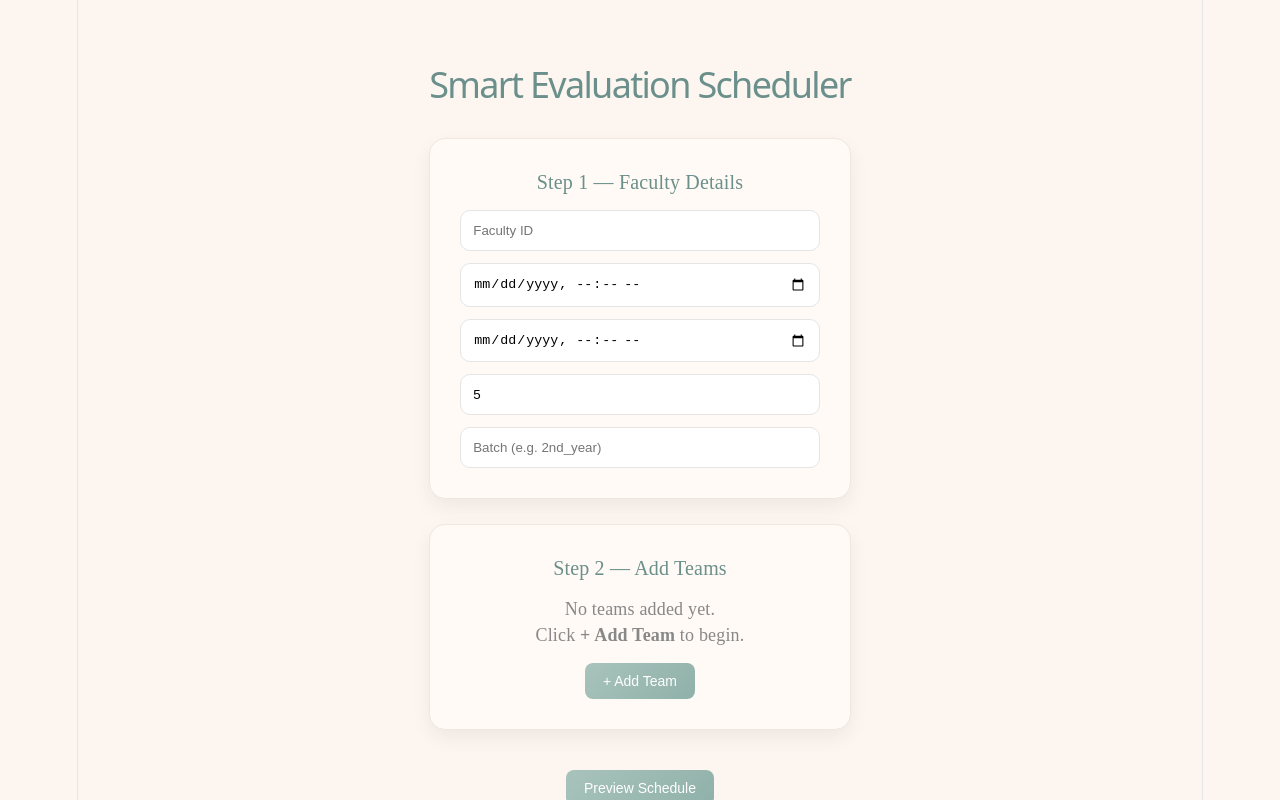
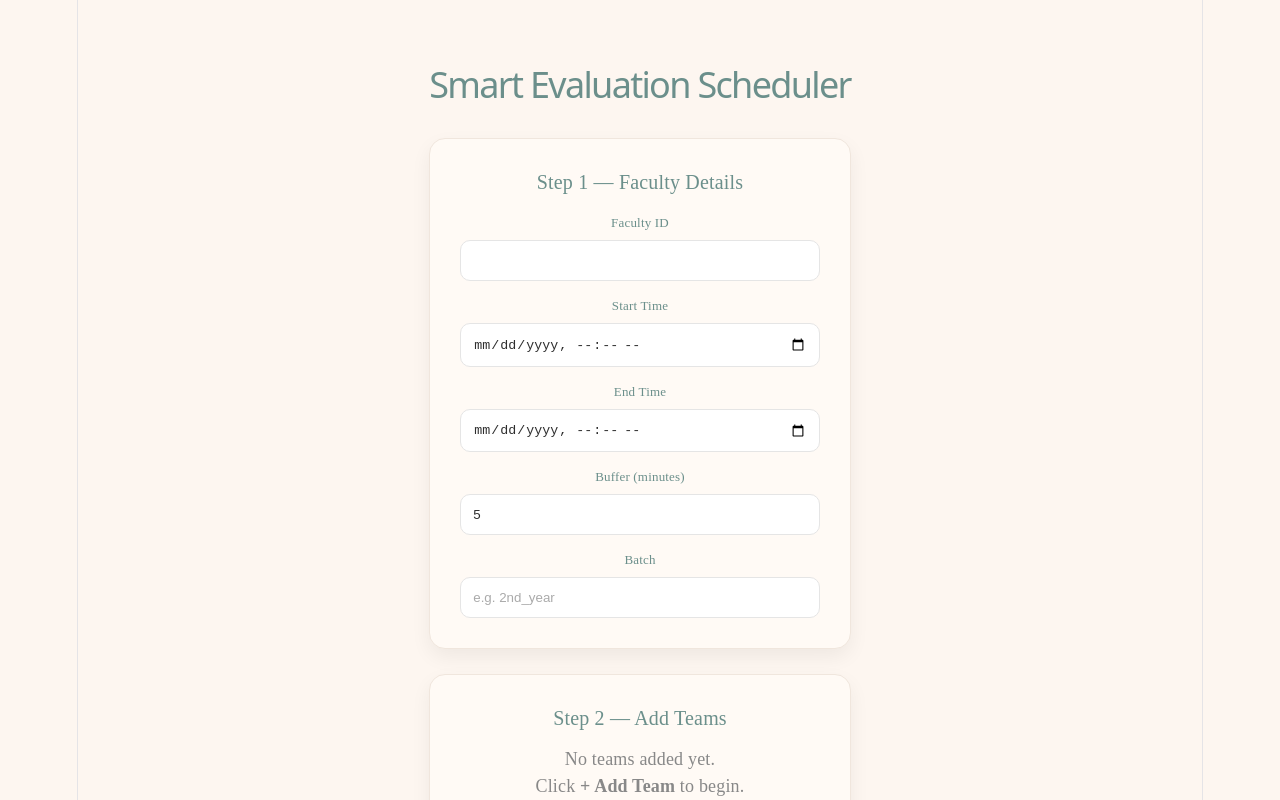
Before and after one commit to DataDetective-Neel/project_team_scheduler, a React app in the folder frontend/: page / in a window 1280 px wide. Shown: the top 800 px of the page. Built offline with nearby package versions, Linux system fonts and the light colour scheme; the HTML template or start-up script is replaced by a standard one.

Commit message:
Step 1 frontend completed

```diff
--- a/frontend/src/App.css
+++ b/frontend/src/App.css
@@ -181,4 +181,5 @@
     right: 0;
     border-right-color: var(--border);
   }
+
 }
--- a/frontend/src/components/FacultyForm.jsx
+++ b/frontend/src/components/FacultyForm.jsx
@@ -4,44 +4,64 @@ function FacultyForm({ faculty, setFaculty }) {
       <div className="section-title">Step 1 — Faculty Details</div>
 
       <div className="input-group">
+
+        <div className="field">
+          <label>Faculty ID</label>
           <input
-          placeholder="Faculty ID"
-          value={faculty.faculty_id}
+            value={faculty.faculty_id || ""}
             onChange={(e) =>
               setFaculty({ ...faculty, faculty_id: e.target.value })
             }
           />
+        </div>
 
+        <div className="field">
+          <label>Start Time</label>
           <input
             type="datetime-local"
+            value={faculty.start_time || ""}
             onChange={(e) =>
               setFaculty({ ...faculty, start_time: e.target.value })
             }
           />
+        </div>
 
+        <div className="field">
+          <label>End Time</label>
           <input
             type="datetime-local"
+            value={faculty.end_time || ""}
             onChange={(e) =>
               setFaculty({ ...faculty, end_time: e.target.value })
             }
           />
+        </div>
 
+        <div className="field">
+          <label>Buffer (minutes)</label>
           <input
             type="number"
-          placeholder="Buffer (min)"
-          value={faculty.buffer}
+            value={faculty.buffer || 0}
             onChange={(e) =>
-            setFaculty({ ...faculty, buffer: Number(e.target.value) })
+              setFaculty({
+                ...faculty,
+                buffer: Number(e.target.value),
+              })
             }
           />
+        </div>
 
+        <div className="field">
+          <label>Batch</label>
           <input
-          placeholder="Batch (e.g. 2nd_year)"
-          value={faculty.batch}
+            placeholder="e.g. 2nd_year"
+            value={faculty.batch || ""}
             onChange={(e) =>
               setFaculty({ ...faculty, batch: e.target.value })
             }
           />
+        </div>
+
       </div>
     </div>
   );
--- a/frontend/src/components/TeamForm.jsx
+++ b/frontend/src/components/TeamForm.jsx
@@ -1,6 +1,15 @@
 function TeamForm({ teams, setTeams }) {
+
   const addTeam = () => {
-    setTeams([...teams, { team_id: "", students: "", duration: 30 }]);
+    setTeams([
+      ...teams,
+      { team_id: "", students: "", duration: 30 }
+    ]);
+  };
+
+  const removeTeam = (index) => {
+    const updated = teams.filter((_, i) => i !== index);
+    setTeams(updated);
   };
 
   const updateTeam = (index, field, value) => {
@@ -22,24 +31,48 @@ function TeamForm({ teams, setTeams }) {
 
       {teams.map((team, i) => (
         <div className="input-group" key={i}>
+
+          <div className="field">
+            <label>Team ID</label>
             <input
-            placeholder="Team ID"
               value={team.team_id}
-            onChange={(e) => updateTeam(i, "team_id", e.target.value)}
+              onChange={(e) =>
+                updateTeam(i, "team_id", e.target.value)
+              }
             />
+          </div>
 
+          <div className="field">
+            <label>Students</label>
             <input
-            placeholder="Students (comma separated)"
+              placeholder="comma separated"
               value={team.students}
-            onChange={(e) => updateTeam(i, "students", e.target.value)}
+              onChange={(e) =>
+                updateTeam(i, "students", e.target.value)
+              }
             />
+          </div>
 
+          <div className="field">
+            <label>Duration (minutes)</label>
             <input
               type="number"
-            placeholder="Duration (min)"
               value={team.duration}
-            onChange={(e) => updateTeam(i, "duration", e.target.value)}
+              onChange={(e) =>
+                updateTeam(i, "duration", Number(e.target.value))
+              }
             />
+          </div>
+
+          <div style={{ display: "flex", alignItems: "end" }}>
+            <button
+              style={{ backgroundColor: "#e07a7a" }}
+              onClick={() => removeTeam(i)}
+            >
+              Remove
+            </button>
+          </div>
+
         </div>
       ))}
 
--- a/frontend/src/styles/theme.css
+++ b/frontend/src/styles/theme.css
@@ -45,6 +45,10 @@ input {
   border: 1px solid #e5e5e5;
   background: #ffffff;
   transition: 0.2s;
+  color: #2e2e2e;
+}
+input::placeholder {
+  color: #aaa;
 }
 
 input:focus {
@@ -77,3 +81,14 @@ button:hover {
   color: #888;
   margin-top: 10px;
 }
+.field {
+  display: flex;
+  flex-direction: column;
+  gap: 4px;
+}
+
+label {
+  font-size: 13px;
+  color: #6b8f8b;
+  font-weight: 500;
+}
```
Lines whose indentation alone changed are shown as unchanged.
